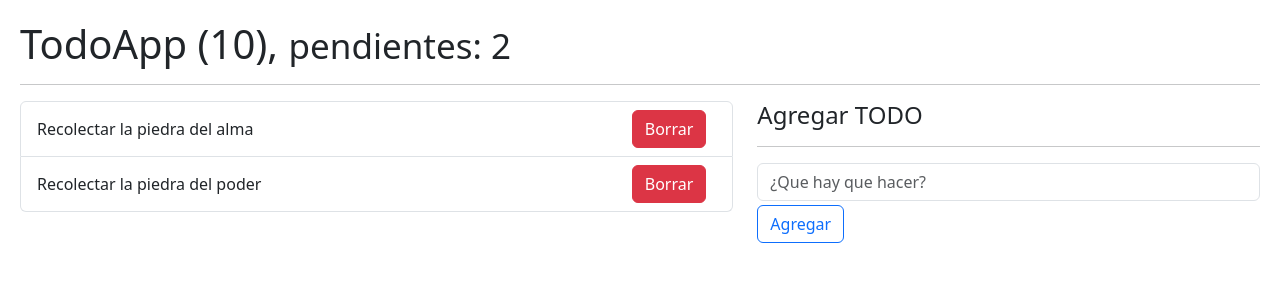
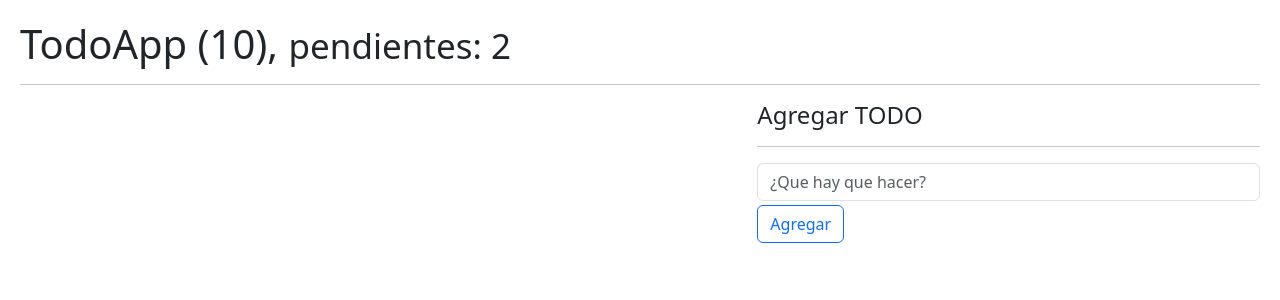
Before and after one commit to gustavcaves/05-hooks-app-fh, a React (Vite) app: page / in a window 1280 px wide. Shown: the top 300 px of the page. Built offline with nearby package versions, Linux system fonts and the light colour scheme.

Commit message:
local storage and data persistence

```diff
--- a/src/08-useReducer/TodoApp.jsx
+++ b/src/08-useReducer/TodoApp.jsx
@@ -1,37 +1,48 @@
-import { useReducer } from "react"
+import { useEffect, useReducer } from "react"
 import { TodoAdd } from "./TodoAdd";
 import { TodoList } from "./TodoList";
 import { todoReducer } from "./todoReducer"
 
 
 const initialState = [
-    {
-        id: new Date().getTime(),
-        description: 'Recolectar la piedra del alma',
-        done: false,
-    },
-    {
-        id: new Date().getTime() + 1,
-        description: 'Recolectar la piedra del poder',
-        done: false,
-    },
+    // {
+    //     id: new Date().getTime(),
+    //     description: 'Recolectar la piedra del alma',
+    //     done: false,
+    // },
+    // {
+    //     id: new Date().getTime() + 1,
+    //     description: 'Recolectar la piedra del poder',
+    //     done: false,
+    // },
 ]
+
+const init = () => {
+    return JSON.parse(localStorage.getItem('todos')) || [];
+}
+
 
 export const TodoApp = () => {
 
-    const [ todos, dispatch] = useReducer( todoReducer, initialState );
+    const [ todos, dispatch] = useReducer( todoReducer, initialState, init );
 
     // const { id, description, done } = todos;
 
+    useEffect(() => {
+        localStorage.setItem('todos', JSON.stringify( todos ));
+    }, [todos])
+
+
     const handleNewTodo = ( todo ) => {
+        // console.log({todo})
         const action = {
-            type: '[TODO] Add todo',
+            type: '[TODO] Add Todo',
             payload: todo,
         }
+        dispatch( action )
+    }
 
-        dispatch( action )
 
-    }
 
   return (
         <>
--- a/src/08-useReducer/TodoItem.jsx
+++ b/src/08-useReducer/TodoItem.jsx
@@ -1,7 +1,7 @@
 
 export const TodoItem = ( { todo } ) => {
   return (
-        <li key={ todo.id } className="list-group-item d-flex justify-content-between">
+        <li className="list-group-item d-flex justify-content-between">
             <span className="align-self-center">{ todo.description}</span>
             <button className="btn btn-danger">
                 Borrar
```
